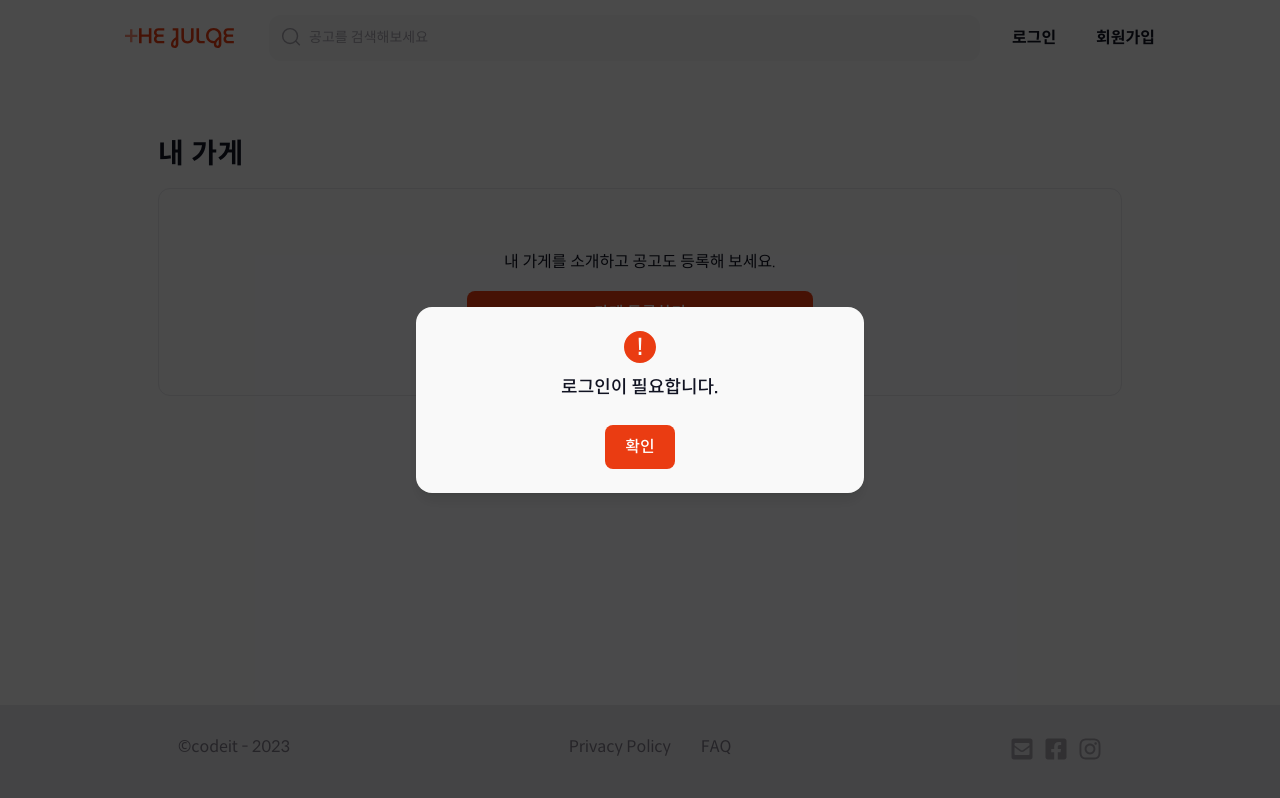
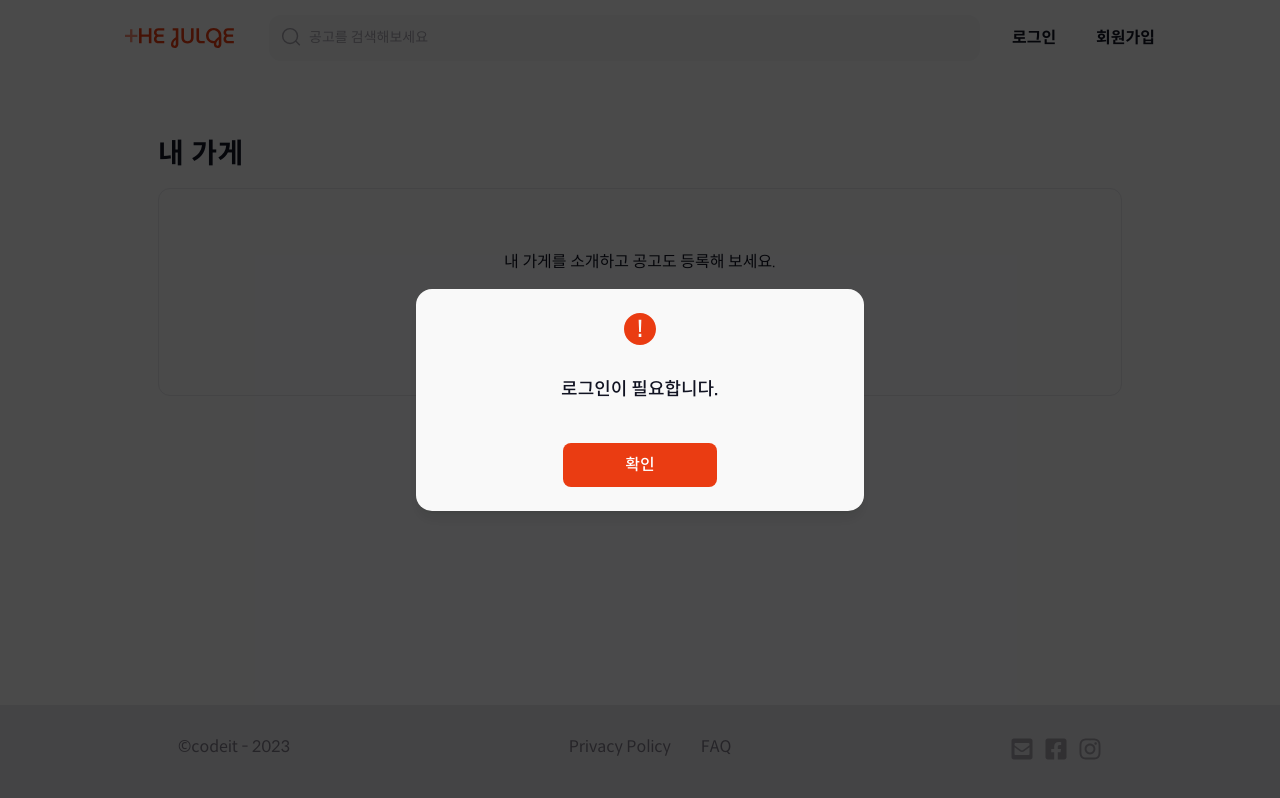
Before and after one commit to codeit-FE18-part3/Thejulge, a Next.js app: page /my-shop in a window 1280 px wide. Built offline with nearby package versions, Linux system fonts and the light colour scheme; no server answers.

Commit message:
💄 design: 모달 디자인 수정 및 notice 모달 아이콘 변경  #97

```diff
--- a/src/components/ui/modal/modal.tsx
+++ b/src/components/ui/modal/modal.tsx
@@ -40,7 +40,7 @@ function useEscClose(open: boolean, onClose: () => void) {
 /** Header */
 function ModalHeader({ variant, title }: { variant: Variant; title: string }) {
   return (
-    <div className='flex flex-col items-center gap-3 px-6 pt-6 text-center'>
+    <div className='flex flex-col items-center gap-8 px-6 pt-6 text-center'>
       <span className='relative inline-flex items-center justify-center'>
         <Icon
           iconName={ICON_MAP[variant].circle}
@@ -81,13 +81,23 @@ function ModalFooter({
   onSecondary?: () => void;
 }) {
   return (
-    <div className='flex items-center justify-center gap-3 px-6 pb-6 pt-6'>
+    <div className={cn('flex items-center justify-center gap-3 px-6 pb-6 pt-10')}>
       {secondaryText && onSecondary && (
-        <Button size='md' variant='secondary' onClick={onSecondary}>
+        <Button
+          size='md'
+          variant='secondary'
+          className='flex-1 mobile:w-[calc(40%-6px)] mobile:flex-none'
+          onClick={onSecondary}
+        >
           {secondaryText}
         </Button>
       )}
-      <Button size='md' variant='primary' onClick={onPrimary}>
+      <Button
+        size='md'
+        variant='primary'
+        className='flex-1 mobile:w-[calc(40%-6px)] mobile:flex-none'
+        onClick={onPrimary}
+      >
         {primaryText}
       </Button>
     </div>
--- a/src/context/authProvider.tsx
+++ b/src/context/authProvider.tsx
@@ -34,7 +34,7 @@ export const AuthContext = createContext<AuthContextValue | null>(null);
 const TOKEN_KEY = 'thejulge_token';
 const USER_ID_KEY = 'thejulge_user_id';
 const EXPIRES_KEY = 'thejulge_expires_at';
-const EXPIRES_DURATION_MS = 10 * 60 * 1000; // 10분
+const EXPIRES_DURATION_MS = 1000 * 60 * 1000; // 10분
 
 /** storage helpers */
 const isBrowser = () => typeof window !== 'undefined';
--- a/src/pages/notices/[shopId]/[noticeId]/index.tsx
+++ b/src/pages/notices/[shopId]/[noticeId]/index.tsx
@@ -14,6 +14,7 @@ import { useRouter } from 'next/router';
 import { useCallback, useEffect, useMemo, useState } from 'react';
 
 interface ModalItems {
+  variant?: 'success' | 'warning';
   title?: string;
   primaryText?: string;
   secondaryText?: string;
@@ -29,28 +30,33 @@ interface ApplyItems extends ModalItems {
 // 권한별 모달 템플릿
 const APPLY_ITEMS: Record<UserRole, ApplyItems> = {
   guest: {
+    variant: 'warning',
     title: '로그인이 필요합니다',
     primaryText: '로그인하기',
     secondaryText: '닫기',
   },
   employee: {
     profile: {
+      variant: 'success',
       title: '아르바이트 신청을 하시겠습니까?',
       primaryText: '신청하기',
       secondaryText: '아니오',
     },
     noProfile: {
+      variant: 'warning',
       title: '내 프로필을 먼저 등록해주세요',
       primaryText: '프로필 등록',
       secondaryText: '닫기',
     },
     cancel: {
+      variant: 'success',
       title: '아르바이트 신청을 취소하시겠습니까?',
       primaryText: '취소하기',
       secondaryText: '아니오',
     },
   },
   employer: {
+    variant: 'warning',
     title: '사장님은 신청할 수 없습니다',
     primaryText: '확인',
   },
@@ -59,7 +65,7 @@ const APPLY_ITEMS: Record<UserRole, ApplyItems> = {
 // 프로필 정보 존재 여부 확인
 function hasProfileFields(user: UserProfile | null) {
   if (!user) return false;
-  return Boolean(user.name && user.phone && user.address && user.bio);
+  return Boolean(user.name && user.phone && user.address);
 }
 
 // 공고 상세 초기 렌더링 SSR
@@ -194,7 +200,7 @@ const NoticeDetail = ({ notice }: { notice: NoticeCard }) => {
         <Modal
           open={modalOpen}
           onClose={() => setModalOpen(false)}
-          variant='warning'
+          variant={modal!.variant}
           title={modal?.title ?? '유저 정보를 확인해주세요'}
           primaryText={modal?.primaryText ?? '확인'}
           onPrimary={modal?.onPrimary ?? (() => setModalOpen(false))}
```
